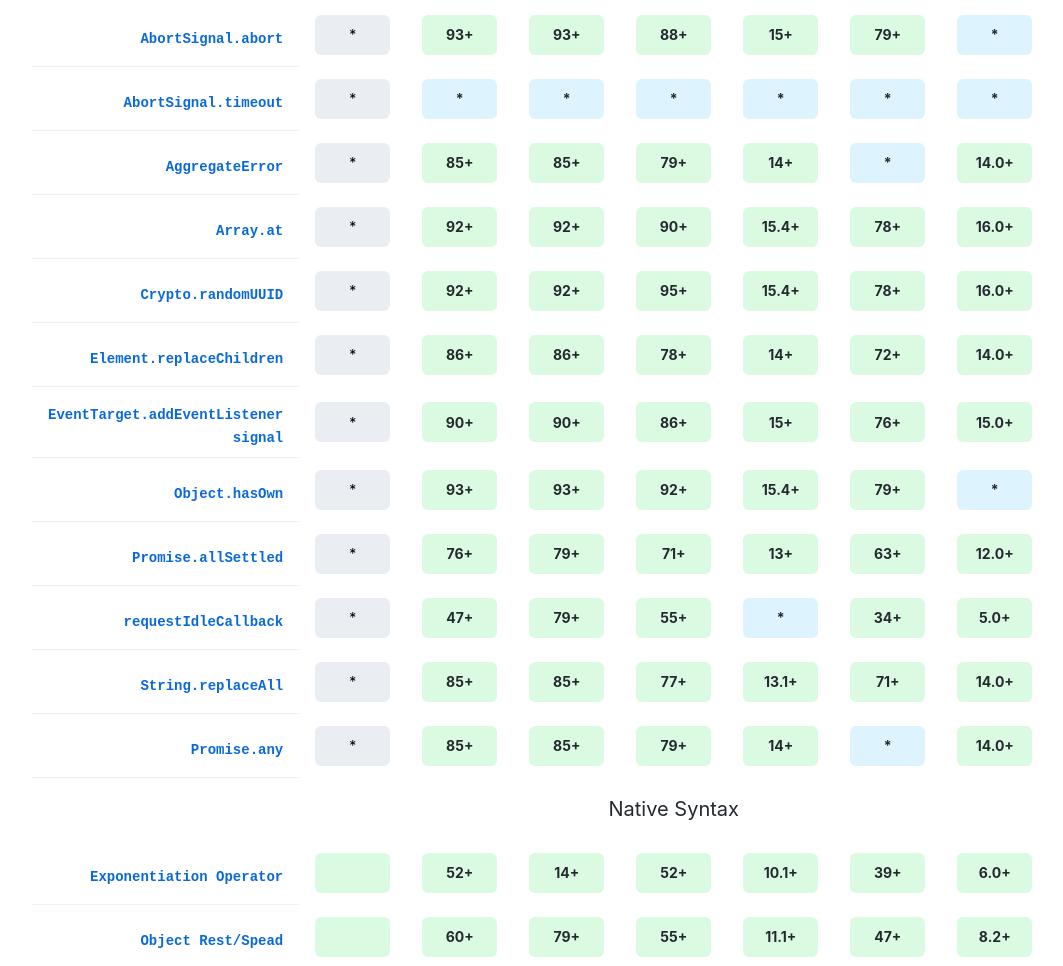
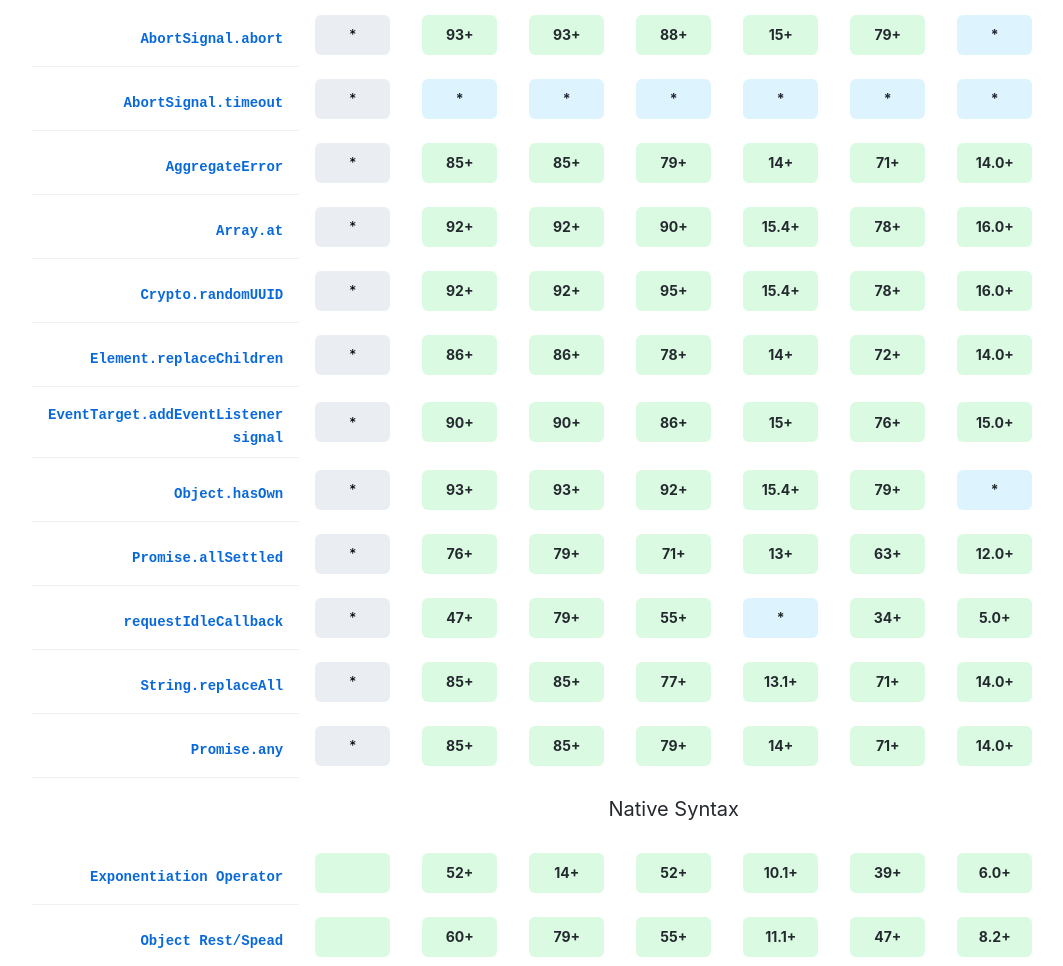
Before and after one commit to github/browser-support, a website: page docs/index.html in a window 1280 px wide. Shown: the part 1857-2823 px from the top of the page, without its empty margins (102-1165 px from the left). Drawn offline with Linux system fonts and the light colour scheme.

Commit message:
update Opera 71 results in table

```diff
--- a/docs/index.html
+++ b/docs/index.html
@@ -506,7 +506,7 @@
             <td data-supported="true"><div>85+</div></td>
             <td data-supported="true"><div>79+</div></td>
             <td data-supported="true"><div>14+</div></td>
-            <td data-supported="false"><div>*</div></td>
+            <td data-supported="true"><div>71+</div></td>
             <td data-supported="true"><div>14.0+</div></td>
           </tr>
           <tr>
@@ -632,7 +632,7 @@
             <td data-supported="true"><div>85+</div></td>
             <td data-supported="true"><div>79+</div></td>
             <td data-supported="true"><div>14+</div></td>
-            <td data-supported="false"><div>*</div></td>
+            <td data-supported="true"><div>71+</div></td>
             <td data-supported="true"><div>14.0+</div></td>
           </tr>
           <tr><th></th><th colspan="7"><h3>Native Syntax</h3></th></tr>
```
